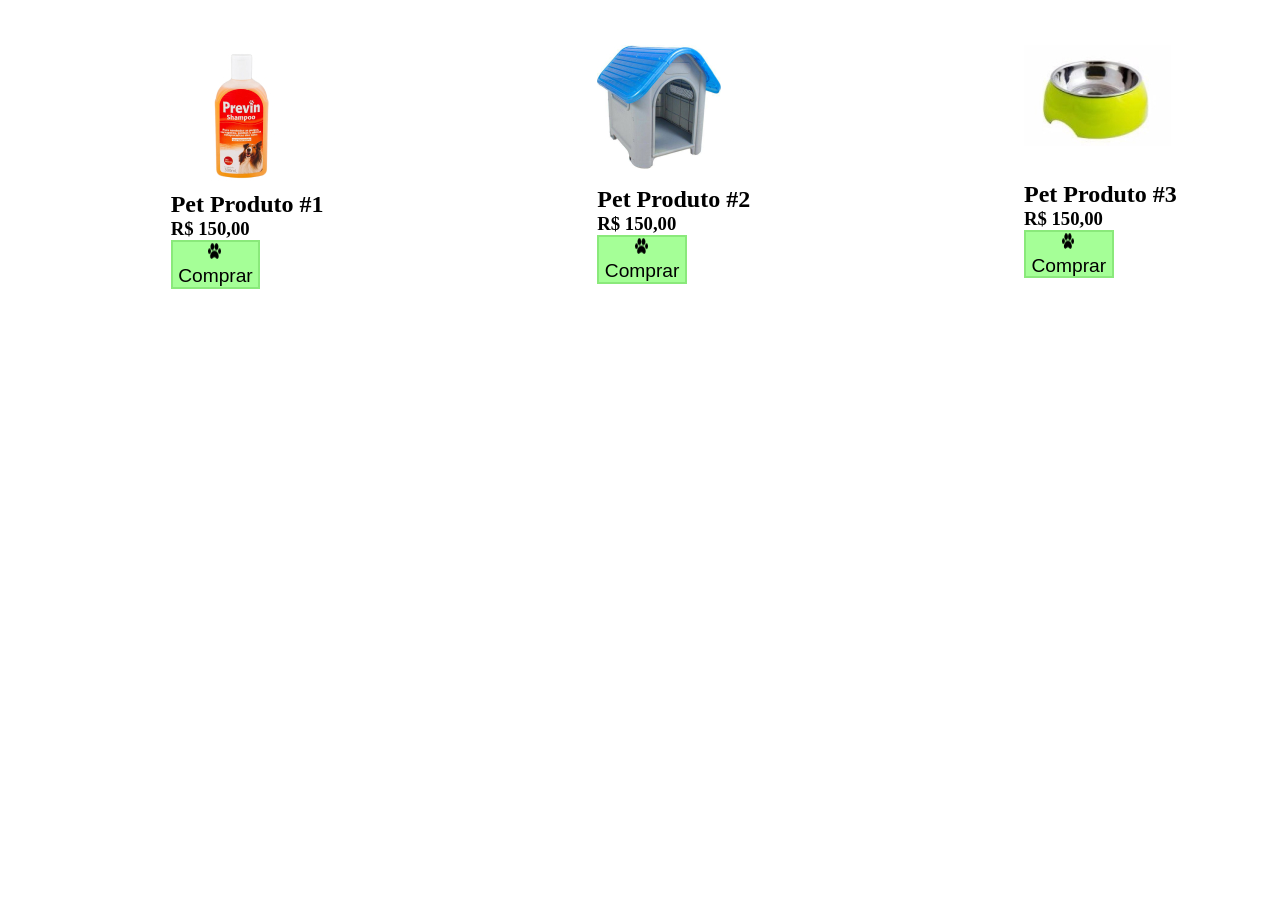
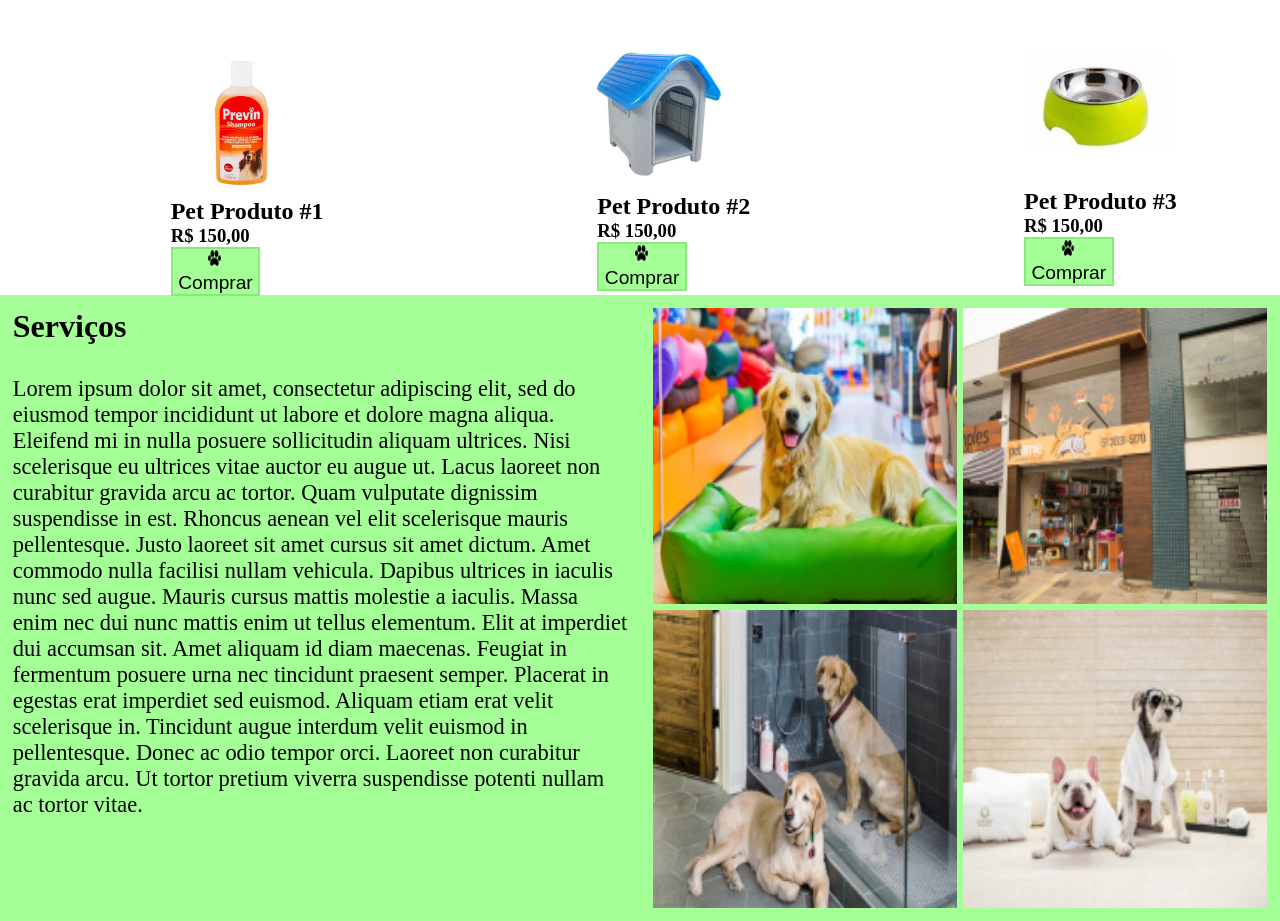
Before and after one commit to WalterSiqueira/pwi, a plain HTML site: page pwi/Projeto01/index.html in a window 1280 px wide. Shown: the part 648-1569 px from the top of the page. Before the commit the page ends 937 px from the top, so only its background shows below. Drawn offline with Linux system fonts and the light colour scheme.

Commit message:
Servico_section

```diff
--- a/pwi/Projeto01/css/style.css
+++ b/pwi/Projeto01/css/style.css
@@ -38,7 +38,7 @@ header {
     .text_sobre_sec {
         width: 50%;
         font-size: 1.4em;
-        padding: 1% 1% 1% 3%;
+        padding: 1% 1% 1% 1%;
     }
     .img_sobre_sec {
         width: 50%;
@@ -94,3 +94,54 @@ header {
                 height: 40%;
                 margin: 0 2% 0 0;
             }
+.servicos_section {
+    display: flex;
+    flex-flow: row wrap;
+    width: auto;
+    height: 75vh;
+    padding: 1%;
+    justify-content: space-between;
+    background-color: #A5FF97;
+}
+    .text_serv {
+        width: 49%;
+        height: 100%;
+    }
+        .title_txt {
+            font-size: 2em;
+            margin: 0 0 5% 0;
+        }
+        .p_txt {
+            font-size: 1.4em;
+        }
+    .img_serv {
+        width: 49%;
+        height: 100%;
+        display: grid;
+        grid-template-areas:
+            'img1 img2'
+            'img3 img4';
+        grid-template-columns: 1fr 1fr;
+        grid-template-rows: auto;
+        grid-gap: 1%;
+    }
+        .img1 {
+            grid-area: img1;
+            width: 100%;
+            height: 100%;
+        }
+        .img2 {
+            grid-area: img2;
+            width: 100%;
+            height: 100%;
+        }
+        .img3 {
+            grid-area: img3;
+            width: 100%;
+            height: 100%;
+        }
+        .img4 {
+            grid-area: img4;
+            width: 100%;
+            height: 100%;
+        }
--- a/pwi/Projeto01/index.html
+++ b/pwi/Projeto01/index.html
@@ -54,8 +54,17 @@
                 <button class="prod_btn"><img class="patinha_img_prod" src="./img/patinha-preta.png" alt="patinhas de cachorro">Comprar</button>
             </div>
         </section>
-        <section>
-
+        <section class="servicos_section">
+            <div class='text_serv'>
+                <h1 class="title_txt">Serviços</h1>
+                <p class="p_txt">Lorem ipsum dolor sit amet, consectetur adipiscing elit, sed do eiusmod tempor incididunt ut labore et dolore magna aliqua. Eleifend mi in nulla posuere sollicitudin aliquam ultrices. Nisi scelerisque eu ultrices vitae auctor eu augue ut. Lacus laoreet non curabitur gravida arcu ac tortor. Quam vulputate dignissim suspendisse in est. Rhoncus aenean vel elit scelerisque mauris pellentesque. Justo laoreet sit amet cursus sit amet dictum. Amet commodo nulla facilisi nullam vehicula. Dapibus ultrices in iaculis nunc sed augue. Mauris cursus mattis molestie a iaculis. Massa enim nec dui nunc mattis enim ut tellus elementum. Elit at imperdiet dui accumsan sit. Amet aliquam id diam maecenas. Feugiat in fermentum posuere urna nec tincidunt praesent semper. Placerat in egestas erat imperdiet sed euismod. Aliquam etiam erat velit scelerisque in. Tincidunt augue interdum velit euismod in pellentesque. Donec ac odio tempor orci. Laoreet non curabitur gravida arcu. Ut tortor pretium viverra suspendisse potenti nullam ac tortor vitae.</p>
+            </div>
+            <div class="img_serv">
+                <img class="img1" src="./img/img-galeria-1.jpg" alt="">
+                <img class="img2" src="./img/img-galeria-2.jpg" alt="">
+                <img class="img3" src="./img/img-galeria-3.jpg" alt="">
+                <img class="img4" src="./img/img-galeria-4.jpg" alt="">
+            </div>
         </section>
     </main>
 </body>
```
